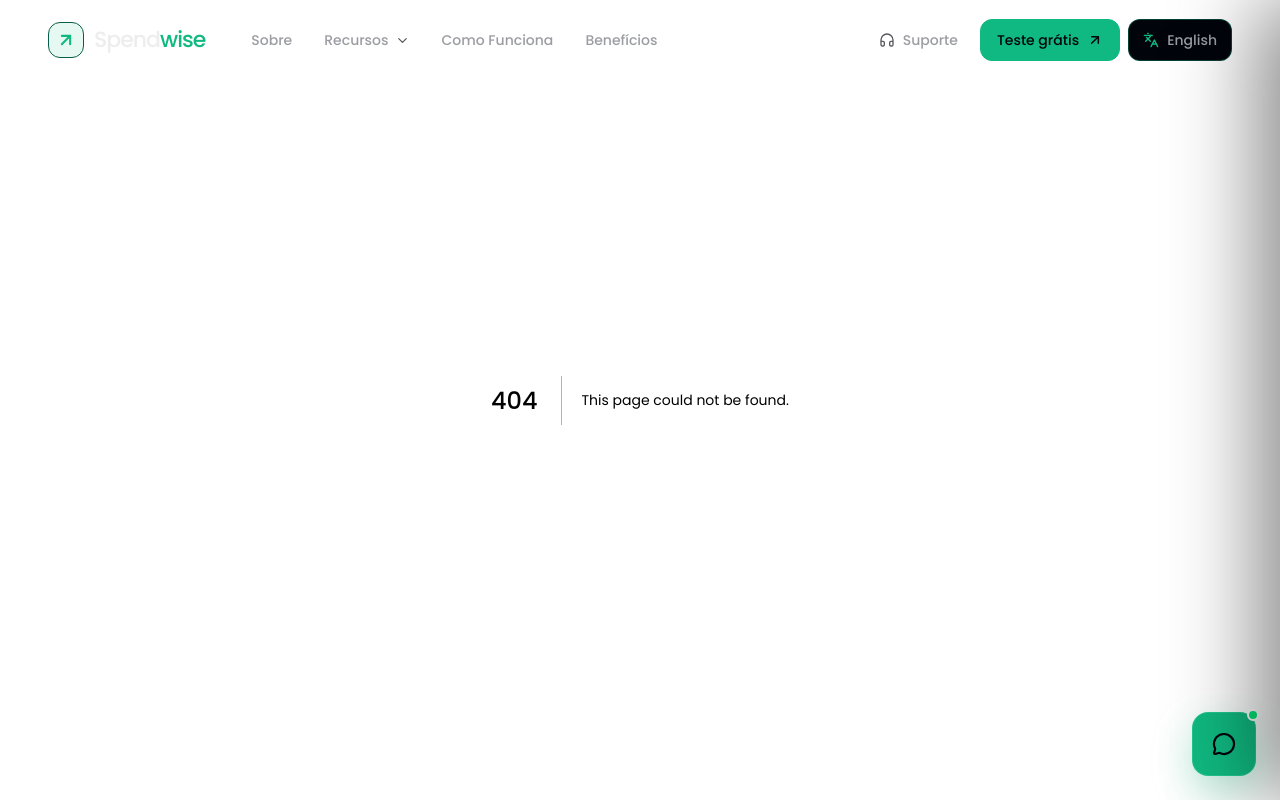
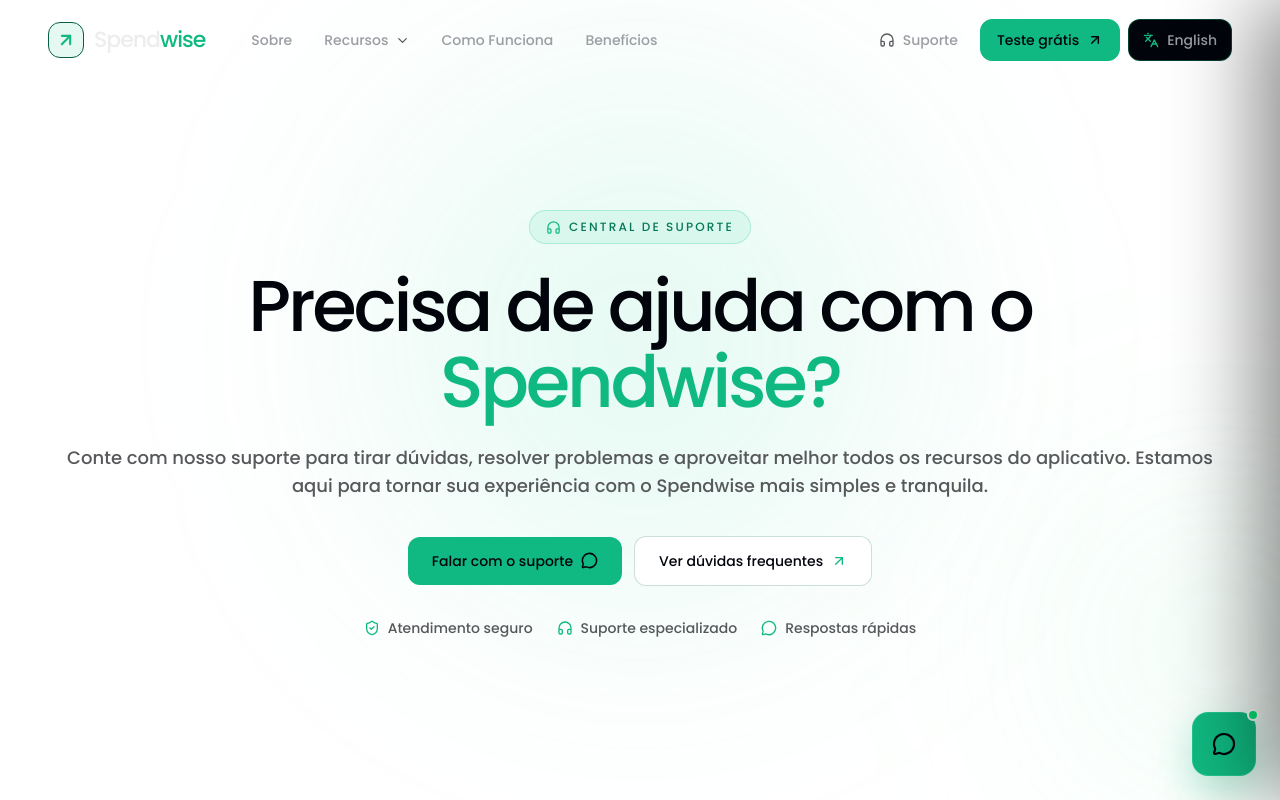
Before and after one commit to Next-Solve-Studio/spendwise-page, a Next.js app: page /support in a window 1280 px wide. Before the commit this address had no page. Shown: the top 800 px of the page. Built offline with nearby package versions, Linux system fonts and the light colour scheme.

Commit message:
Inicio da Criação da página de suporte do site

```diff
--- /dev/null
+++ b/src/app/support/page.tsx
@@ -0,0 +1,9 @@
+import SupportMain from "@/components/support/SupportMain"
+
+export default function page() {
+    return (
+        <main className="">
+            <SupportMain />
+        </main>
+    )
+}
--- a/src/components/layout/header/sections/buttons/ButtonsH.tsx
+++ b/src/components/layout/header/sections/buttons/ButtonsH.tsx
@@ -6,7 +6,7 @@
 
 export default function ButtonsH() {
     const btnLinks = [
-        { id: 1, text: "Suporte", href: "/suporte", primary: false, icon: Headphones },
+        { id: 1, text: "Suporte", href: "/support", primary: false, icon: Headphones },
         { id: 2, text: "Teste grátis", href: "/test", primary: true, icon: ArrowUpRight },
         { id: 3, text: "English", href: "#", primary: false, icon: Languages, isDevelopment: true },
     ];
--- /dev/null
+++ b/src/components/support/SupportMain.tsx
@@ -0,0 +1,9 @@
+import Hero from "./sections/Hero"
+
+export default function SupportMain() {
+    return (
+        <main className="">
+            <Hero />
+        </main >
+    )
+}
--- /dev/null
+++ b/src/components/support/sections/Hero.tsx
@@ -0,0 +1,61 @@
+"use client";
+
+import Link from "next/link";
+import { motion } from "motion/react";
+import { ArrowUpRight, Headphones, MessageCircle, ShieldCheck } from "lucide-react";
+
+export default function Hero() {
+    return (
+        <section className="relative min-h-screen flex items-center overflow-hidden bg-white px-5 pb-20 pt-32 sm:px-6 sm:pb-24 sm:pt-36 md:px-8 lg:px-10 lg:pb-28 lg:pt-40 xl:px-12">
+            <div className="pointer-events-none absolute left-1/2 top-20 size-105 -translate-x-1/2 rounded-full bg-primarylight/12 blur-[130px] sm:size-130" />
+            <div className="pointer-events-none absolute -right-24 bottom-0 size-80 rounded-full bg-accentlight/10 blur-[120px]" />
+
+            <motion.div initial={{ opacity: 0, y: 30 }} animate={{ opacity: 1, y: 0 }} transition={{ duration: 0.7, ease: "easeOut" }} className="relative z-10 mx-auto flex max-w-4xl flex-col items-center text-center">
+                <motion.div initial={{ opacity: 0, scale: 0.9 }} animate={{ opacity: 1, scale: 1 }} transition={{ duration: 0.5, delay: 0.1 }} className="mb-6 inline-flex items-center gap-2 rounded-full border border-primarylight/30 bg-primarylight/10 px-4 py-2">
+                    <Headphones size={15} className="text-primary" />
+                    <span className="text-[10px] font-semibold uppercase tracking-[0.18em] text-primarydark sm:text-xs">
+                        Central de suporte
+                    </span>
+                </motion.div>
+
+                <h1 className="max-w-4xl text-4xl font-semibold leading-[1.05] tracking-[-0.045em] text-background-soft sm:text-5xl md:text-6xl lg:text-7xl">
+                    Precisa de ajuda com o
+                    <span className="text-primary"> Spendwise?</span>
+                </h1>
+
+                <p className="mt-6 max-w-2xl text-sm leading-7 text-muted sm:text-base md:text-lg">
+                    Conte com nosso suporte para tirar dúvidas, resolver problemas e aproveitar melhor todos os recursos do aplicativo. Estamos aqui para tornar sua experiência com o Spendwise mais simples e tranquila.
+                </p>
+
+                <div className="mt-9 flex w-full flex-col items-center justify-center gap-3 sm:w-auto sm:flex-row">
+                    <Link href="#suporte" className="group inline-flex w-full items-center justify-center gap-2 rounded-xl bg-primary px-6 py-3.5 text-sm font-semibold text-background-soft transition-all duration-300 hover:-translate-y-0.5 hover:bg-primarylight hover:shadow-[0_12px_30px_rgba(16,185,129,0.2)] sm:w-auto">
+                        Falar com o suporte
+                        <MessageCircle size={17} strokeWidth={2.2} />
+                    </Link>
+
+                    <Link href="#duvidas" className="group inline-flex w-full items-center justify-center gap-2 rounded-xl border border-border/20 bg-white px-6 py-3.5 text-sm font-medium text-background-soft transition-all duration-300 hover:border-primarylight/60 hover:bg-primarylight/5 sm:w-auto">
+                        Ver dúvidas frequentes
+                        <ArrowUpRight size={16} className="text-primary transition-transform duration-300 group-hover:-translate-y-0.5 group-hover:translate-x-0.5" />
+                    </Link>
+                </div>
+
+                <div className="mt-8 flex flex-wrap items-center justify-center gap-x-6 gap-y-3">
+                    <span className="flex items-center gap-2 text-xs text-muted sm:text-sm">
+                        <ShieldCheck size={16} className="text-primary" />
+                        Atendimento seguro
+                    </span>
+
+                    <span className="flex items-center gap-2 text-xs text-muted sm:text-sm">
+                        <Headphones size={16} className="text-primary" />
+                        Suporte especializado
+                    </span>
+
+                    <span className="flex items-center gap-2 text-xs text-muted sm:text-sm">
+                        <MessageCircle size={16} className="text-primary" />
+                        Respostas rápidas
+                    </span>
+                </div>
+            </motion.div>
+        </section>
+    );
+}
```
